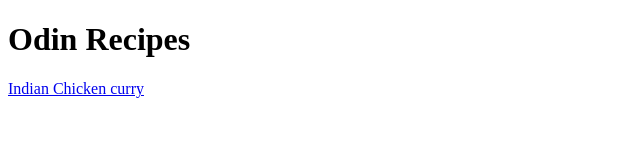
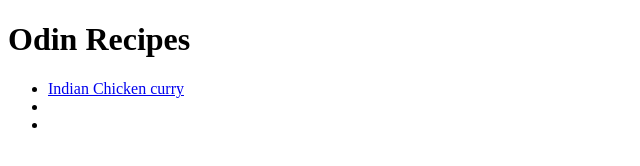
Before and after one commit to Pramodredd/odin_recipes, a plain HTML site: page index.html in a window 1280 px wide. Shown: the whole page, without its empty margins (0-640 px from the left). Drawn offline with Linux system fonts and the light colour scheme.

Commit message:
link other web pages,

```diff
--- a/index.html
+++ b/index.html
@@ -7,6 +7,10 @@
 </head>
 <body>
     <h1>Odin Recipes</h1>
-    <a href="../odin_recipes/recipes/indian_chicken_curry.html">Indian Chicken curry</a>
+    <ul>
+        <li><a href="../odin_recipes/recipes/indian_chicken_curry.html">Indian Chicken curry</a></li>
+        <li><a href="../odin_recipes/recipes/indian_curry_2.html"></a></li>
+        <li><a href="../odin_recipes/recipes/indian_curry_3.html"></a></li>
+    </ul>
 </body>
 </html>
```
